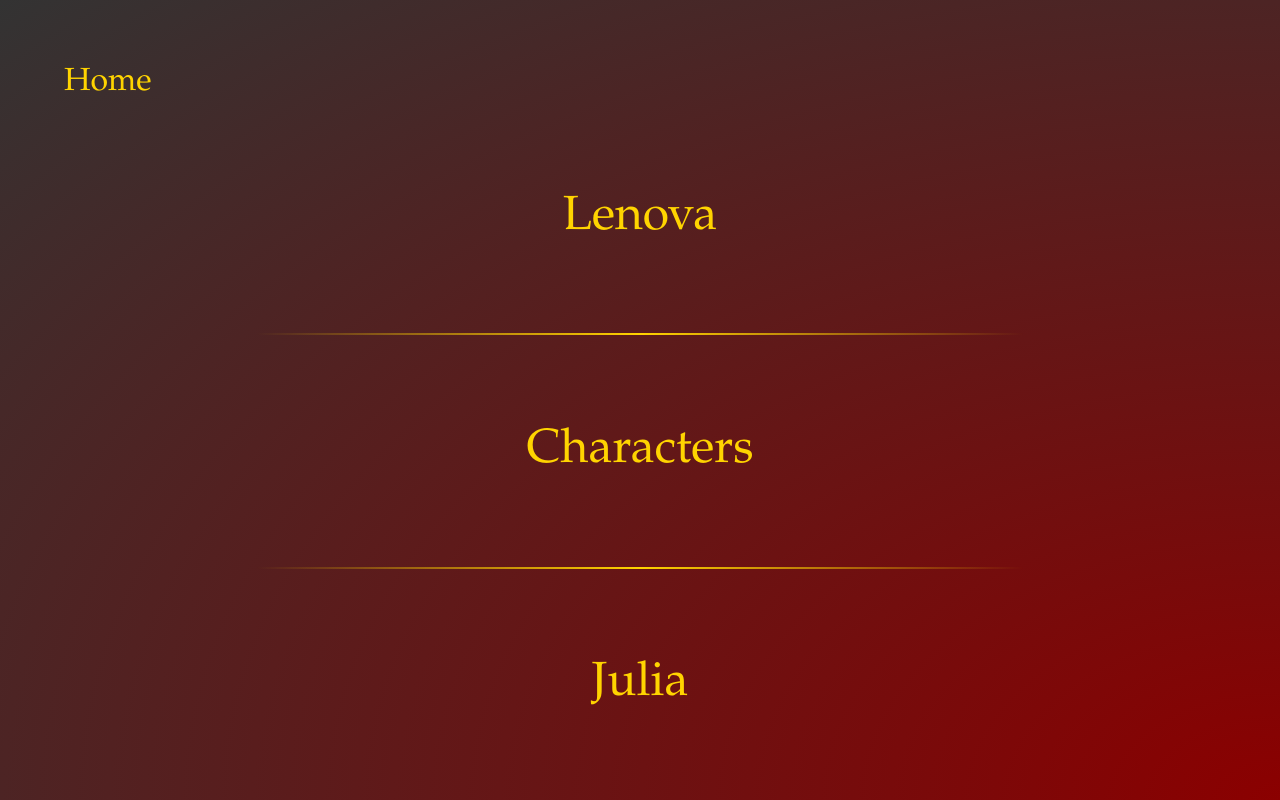
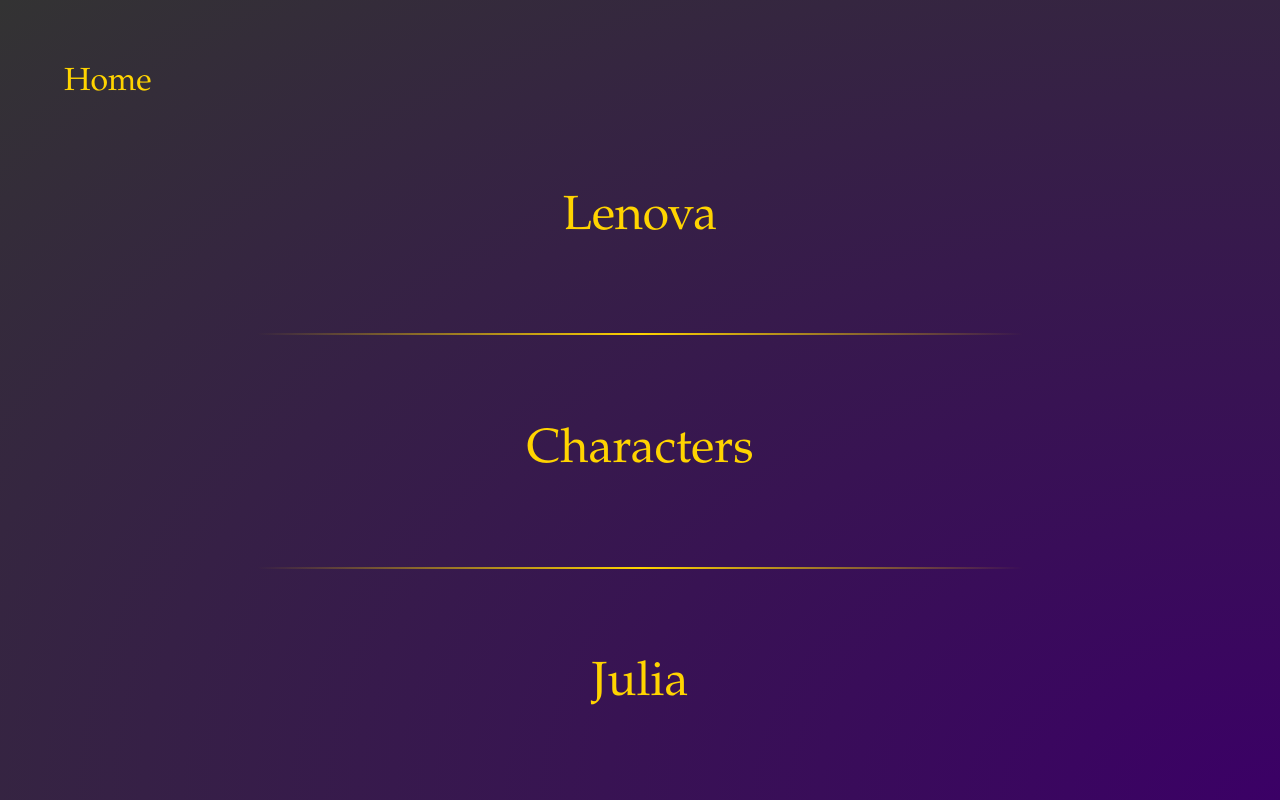
Before and after one commit to Nickvs99/DnD-campaign-companion, a Vue app: page / in a window 1280 px wide. Built offline with nearby package versions, Linux system fonts and the light colour scheme.

Commit message:
pages are now styled based on the theme structure

```diff
--- a/src/assets/content/themeStructure.js
+++ b/src/assets/content/themeStructure.js
@@ -1,5 +1,7 @@
 
 import { structure } from "@/assets/content/structure.js";
+import { createThemeTreeStructure } from "@/router/util.js";
+import { Theme } from "@/assets/content/themes.js";
 
 /**
  * Follows the tree-structure of structure.js. The one exeptions is that each key gets
@@ -8,8 +10,11 @@
  */
 let themeStructure = {};
 
-themeStructure = structure;
+createThemeTreeStructure(themeStructure, structure);
 
-console.log("THEME");
+
+// Overrides
+themeStructure["Characters"]["empty"]["Grug"] = Theme.Grug;
+themeStructure["Lenova"][""] = Theme.Lenova;
 
 export { themeStructure };
--- a/src/assets/content/themes.js
+++ b/src/assets/content/themes.js
@@ -1,4 +1,5 @@
 export const Theme = Object.freeze({
     Default: "default",
     Grug: "grug",
+    Lenova: "lenova",
 });
--- a/src/router/util.js
+++ b/src/router/util.js
@@ -2,6 +2,8 @@
 import { Component } from "@/router/lazyLoadComponents.js";
 
 import { Endpoint } from "@/router/endPoint.js";
+
+import { Theme } from "@/assets/content/themes.js";
 
 export function addStructureToRoutes(routes, structure, prefix="") {
 
@@ -58,10 +60,57 @@
     }
 }
 
+/**
+ * Create an object which follows the same tree structure as 'structure'.
+ * Except each key branch gets an additional leaf. All leaves are intitialized
+ * to the default theme.
+ */
+export function createThemeTreeStructure(themeStructure, structure) {
 
-//TEMP import
-import { Theme } from "@/assets/content/themes";
+    for(let key in structure) {
+        let value = structure[key];
+
+
+        if (typeof value === "function" || value instanceof Endpoint) {
+            themeStructure[key] = Theme.Default;
+            continue;
+        }
+        themeStructure[key] = {"": Theme.Default};
+
+        createThemeTreeStructure(themeStructure[key], value);
+    }
+
+    return themeStructure;
+}
+
+/**
+ * Get the appropiate theme from the path. The path is split. These items are
+ * used to traverse the themeStructure, until all items have been enumerated.
+ * If the end is a string, then that is simply the theme name, if not it can be
+ * an object. Then we take the empty string as a key for its theme name.
+ */
 export function getTheme(themeStructure, path) {
-    console.log(themeStructure, path);
-    return Theme.Grug;
+
+    let tempStructure = themeStructure;
+    let pathSplit = path.split("/").filter(item => item != "");
+
+    for(let item of pathSplit) {
+
+        if (item in tempStructure) {
+            tempStructure = tempStructure[item];
+        }
+        else {
+            return Theme.Default;
+        }
+    }
+
+    if(typeof tempStructure === "string") {
+        return tempStructure;
+    }
+
+    if ("" in tempStructure) {
+        return tempStructure[""];
+    }
+
+    return Theme.Default;
 }
--- a/src/styles/themes.scss
+++ b/src/styles/themes.scss
@@ -12,3 +12,9 @@
 #app[theme="grug"] {
     --gradient-color-primary: darkred;
 }
+
+#app[theme="lenova"] {
+    --gradient-color-primary: green;
+    --gradient-color-secondary: aquamarine;
+    --font-color: black;
+}
```
